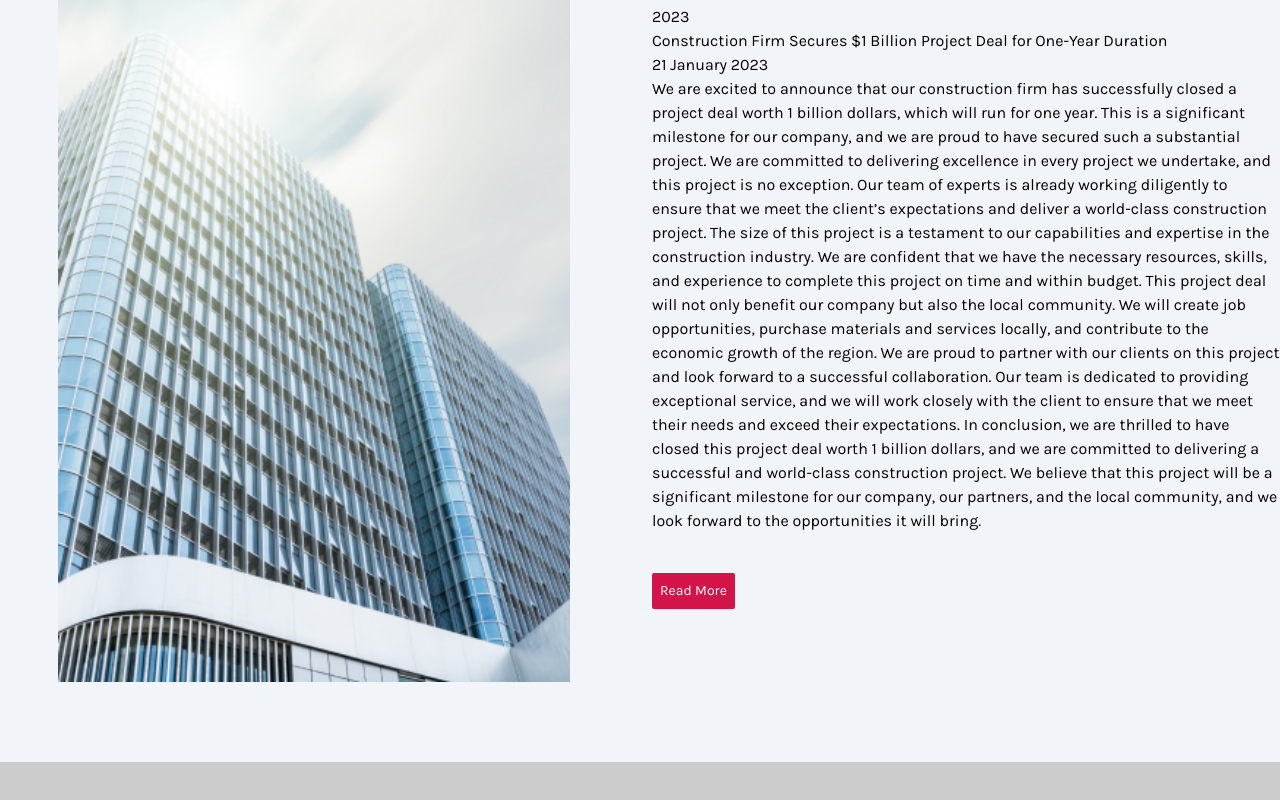
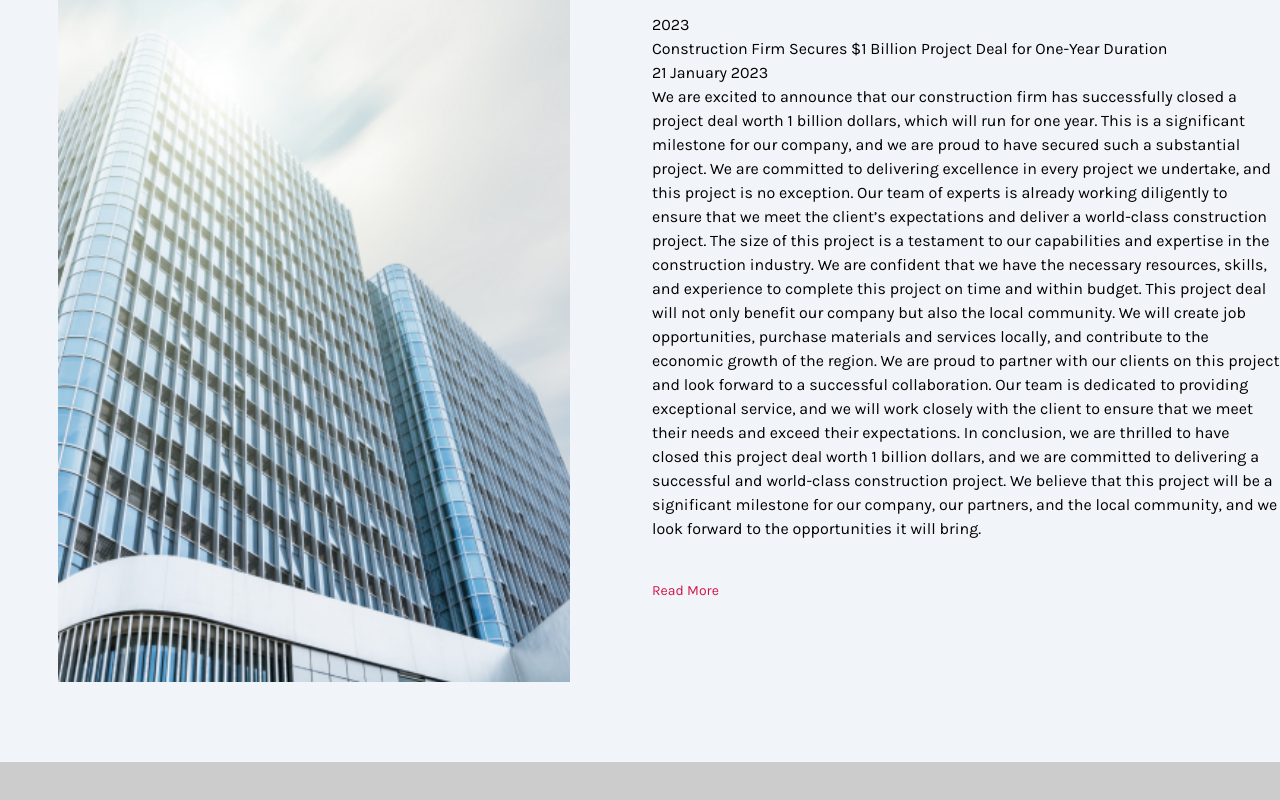
Before and after one commit to francesjgonzales/safebuild, a Next.js app: page / in a window 1280 px wide. Shown: the part 2907-3707 px from the top of the page. Built offline with nearby package versions, Linux system fonts and the light colour scheme.

Commit message:
added links to main page

```diff
--- a/src/app/page.tsx
+++ b/src/app/page.tsx
@@ -1,7 +1,12 @@
+"use client";
+
 import { Slider, Location } from "@/components";
 import Image from "next/image";
+import Link from "next/link";
+import { useState } from "react";
 
-export default async function Home() {
+export default function Home() {
+  const [navbar, setNavbar] = useState(false);
   return (
     <>
       <Slider />
@@ -102,7 +107,11 @@ export default async function Home() {
           </div>
         </div>
         <p className="text-sm">
-          <button className="button__outline text-[#D21448]">Learn More</button>
+          <button className="button__outline text-[#D21448] hover:bg-[#f7d7e0] hover:text-[#D21448]">
+            <Link href="/offered-services/" onClick={() => setNavbar(!navbar)}>
+              Learn More
+            </Link>
+          </button>
         </p>
       </section>
 
@@ -192,8 +201,10 @@ export default async function Home() {
               and expertise of our entire team.
             </p>
             <p className="text-sm pt-10">
-              <button className="button__outline text-[#D21448]">
-                Learn More
+              <button className="button__outline text-[#D21448] hover:bg-[#f7d7e0] hover:text-[#D21448]">
+                <Link href="/projects/" onClick={() => setNavbar(!navbar)}>
+                  Learn More
+                </Link>
               </button>
             </p>
           </div>
@@ -245,8 +256,14 @@ export default async function Home() {
               milestone for our company, our partners, and the local community,
               and we look forward to the opportunities it will bring.
             </p>
-            <p className="text-sm pt-10">
-              <button className="button__full">Read More</button>
+            <p className="text-sm pt-10  ">
+              <Link
+                href="/news/"
+                className="text-[#D21448] hover:text-gray-500 active:text-[#D21448]"
+                onClick={() => setNavbar(!navbar)}
+              >
+                Read More
+              </Link>
             </p>
           </div>
         </div>
```
Also changed, not shown: src/app/about/page.tsx (+12 -11 lines).
